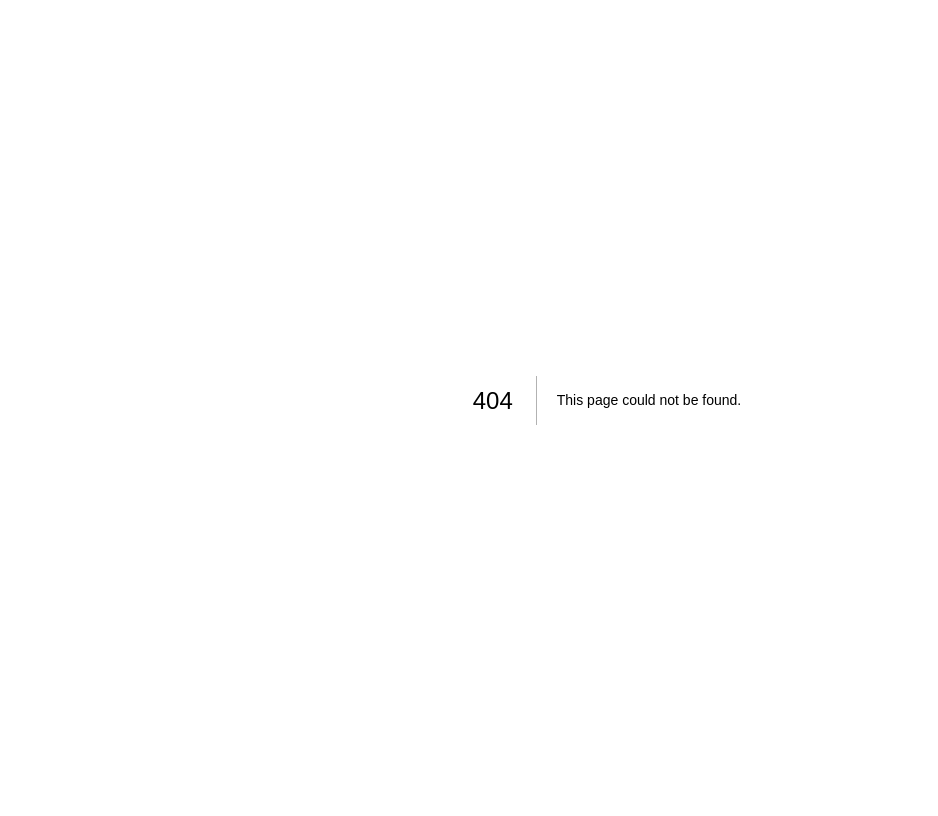
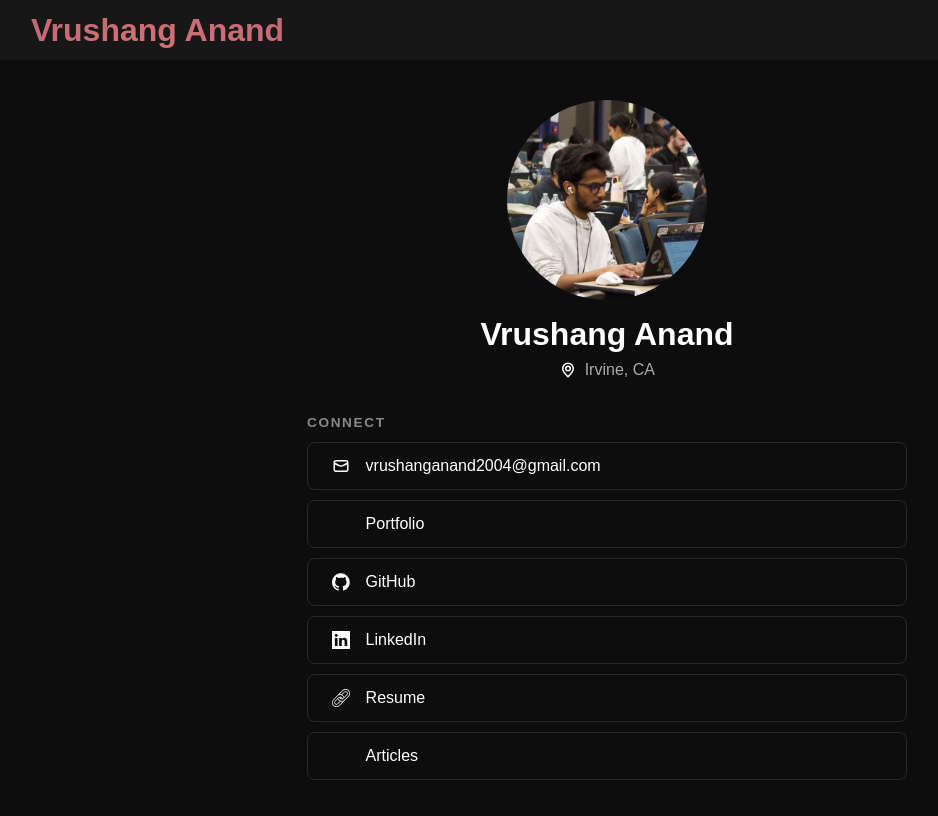
Before and after one commit to vrushang1234/vrushanganand, a Next.js app: page /linktree in a window 1280 px wide. Before the commit this address had no page. Shown: the top 816 px of the page, without its empty margins (33-971 px from the left). Built offline with nearby package versions, Linux system fonts and the light colour scheme.

Commit message:
Added a linktree and fixed styling on navbar causing clipping

```diff
--- a/app/Components/Navbar/navbar.css
+++ b/app/Components/Navbar/navbar.css
@@ -44,6 +44,10 @@
     -webkit-background-clip: text;
     background-clip: text;
     -webkit-text-fill-color: transparent;
+}
+
+.navbar-title > a {
+    text-decoration: none;
 }
 
 .navbar-article-button {
--- a/app/articles/navbar.jsx
+++ b/app/articles/navbar.jsx
@@ -3,9 +3,9 @@ import "../Components/Navbar/navbar.css";
 export default function Navbar() {
     return (
         <header className="navbar">
-            <a href="/">
-                <h1 className="navbar-title">Vrushang Anand - Articles</h1>
-            </a>
+            <h1 className="navbar-title">
+                <a href="/">Vrushang Anand - Articles</a>
+            </h1>
         </header>
     );
 }
--- /dev/null
+++ b/app/linktree/linktree.css
@@ -0,0 +1,103 @@
+.linktree-container {
+    display: flex;
+    flex-direction: column;
+    align-items: center;
+    color: white;
+    margin-top: 80px;
+    padding: 20px 20px 60px;
+    max-width: 600px;
+    margin-left: auto;
+    margin-right: auto;
+}
+
+.linktree-pic {
+    width: 200px;
+    height: 200px;
+    border-radius: 50%;
+    object-fit: cover;
+}
+
+.linktree-name {
+    font-size: 2rem;
+    font-weight: 600;
+    margin-top: 16px;
+}
+
+.linktree-location {
+    display: flex;
+    align-items: center;
+    gap: 0.5rem;
+    font-size: 1rem;
+    margin-top: 8px;
+    color: #aaa;
+}
+
+.linktree-location .icon-col img {
+    height: 1.1rem;
+    display: block;
+}
+
+.linktree-section {
+    width: 100%;
+    margin-top: 36px;
+}
+
+.linktree-section > h2 {
+    font-size: 0.85rem;
+    text-transform: uppercase;
+    letter-spacing: 0.12em;
+    color: #888;
+    margin-bottom: 12px;
+}
+
+.linktree-link {
+    display: flex;
+    align-items: center;
+    gap: 0.75rem;
+    text-decoration: none;
+    color: white;
+    padding: 14px 20px;
+    border: 1px solid #2a2a2a;
+    border-radius: 8px;
+    margin-bottom: 10px;
+    font-size: 1rem;
+    transition:
+        background-color 0.2s,
+        color 0.2s,
+        border-color 0.2s;
+}
+
+.linktree-link:hover {
+    background-color: #141414;
+    border-color: #326ba8;
+    color: #326ba8;
+}
+
+.linktree-link .icon-col {
+    width: 1.6rem;
+    display: flex;
+    justify-content: center;
+    align-items: center;
+    flex-shrink: 0;
+}
+
+.linktree-link .icon-col img {
+    height: 1.1rem;
+    display: block;
+}
+
+@media (max-width: 768px) {
+    .linktree-name {
+        font-size: 1.5rem;
+    }
+
+    .linktree-pic {
+        width: 100px;
+        height: 100px;
+    }
+
+    .linktree-link {
+        font-size: 0.9rem;
+        padding: 12px 16px;
+    }
+}
--- /dev/null
+++ b/app/linktree/page.js
@@ -0,0 +1,117 @@
+import "../Components/Navbar/navbar.css";
+import "./linktree.css";
+
+export default function Linktree() {
+    return (
+        <>
+            <header className="navbar">
+                <h1 className="navbar-title">
+                    <a href="/">Vrushang Anand</a>
+                </h1>
+            </header>
+
+            <div className="linktree-container">
+                <img
+                    className="linktree-pic"
+                    src="/assets/Pictures/Articles/Vrushang.jpg"
+                    alt="Vrushang Anand"
+                />
+                <h1 className="linktree-name">Vrushang Anand</h1>
+                <p className="linktree-location">
+                    <span className="icon-col">
+                        <img
+                            src="/assets/Pictures/Articles/location.svg"
+                            alt=""
+                        />
+                    </span>
+                    <span>Irvine, CA</span>
+                </p>
+
+                <div className="linktree-section">
+                    <h2>Connect</h2>
+
+                    <a
+                        href="mailto:vrushanganand2004@gmail.com"
+                        className="linktree-link"
+                    >
+                        <span className="icon-col">
+                            <img
+                                src="/assets/Pictures/Articles/mail.svg"
+                                alt=""
+                            />
+                        </span>
+                        <span>vrushanganand2004@gmail.com</span>
+                    </a>
+
+                    <a
+                        href="https://www.vrushanganand.com"
+                        target="_blank"
+                        rel="noreferrer noopener"
+                        className="linktree-link"
+                    >
+                        <span className="icon-col">
+                            <img src="/favicon.ico" alt="" />
+                        </span>
+                        <span>Portfolio</span>
+                    </a>
+
+                    <a
+                        href="https://www.github.com/vrushang1234"
+                        target="_blank"
+                        rel="noreferrer noopener"
+                        className="linktree-link"
+                    >
+                        <span className="icon-col">
+                            <img
+                                src="/assets/Pictures/Articles/github-svg.svg"
+                                alt=""
+                            />
+                        </span>
+                        <span>GitHub</span>
+                    </a>
+
+                    <a
+                        href="https://www.linkedin.com/in/vrushang-anand12/"
+                        target="_blank"
+                        rel="noreferrer noopener"
+                        className="linktree-link"
+                    >
+                        <span className="icon-col">
+                            <img
+                                src="/assets/Pictures/Articles/linkedin.svg"
+                                alt=""
+                            />
+                        </span>
+                        <span>LinkedIn</span>
+                    </a>
+
+                    <a
+                        href="/assets/Vrushang_Anand_Resume.pdf"
+                        target="_blank"
+                        rel="noreferrer noopener"
+                        className="linktree-link"
+                    >
+                        <span className="icon-col">
+                            <img
+                                src="/assets/Pictures/Articles/link.svg"
+                                alt=""
+                            />
+                        </span>
+                        <span>Resume</span>
+                    </a>
+                    <a
+                        href="https://www.vrushanganand.com/articles"
+                        target="_blank"
+                        rel="noreferrer noopener"
+                        className="linktree-link"
+                    >
+                        <span className="icon-col">
+                            <img src="/assets/Pictures/articles.svg" alt="" />
+                        </span>
+                        <span>Articles</span>
+                    </a>
+                </div>
+            </div>
+        </>
+    );
+}
```
Also changed, not shown: public/assets/Pictures/articles.svg (added), 1 other file (tests, documents, lock files or other folders).
